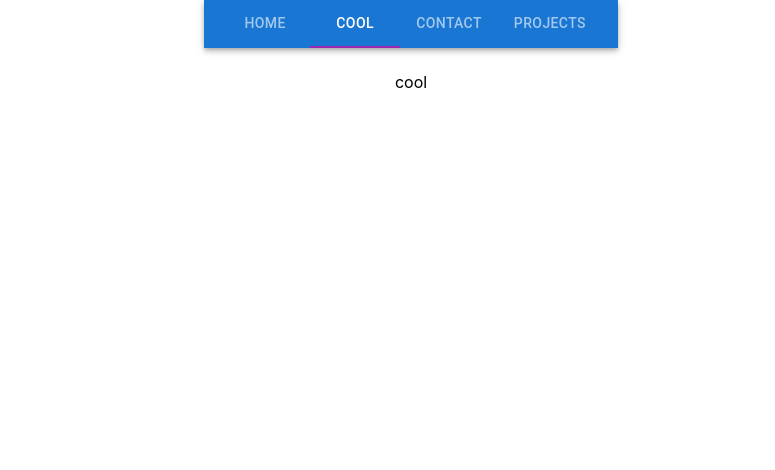
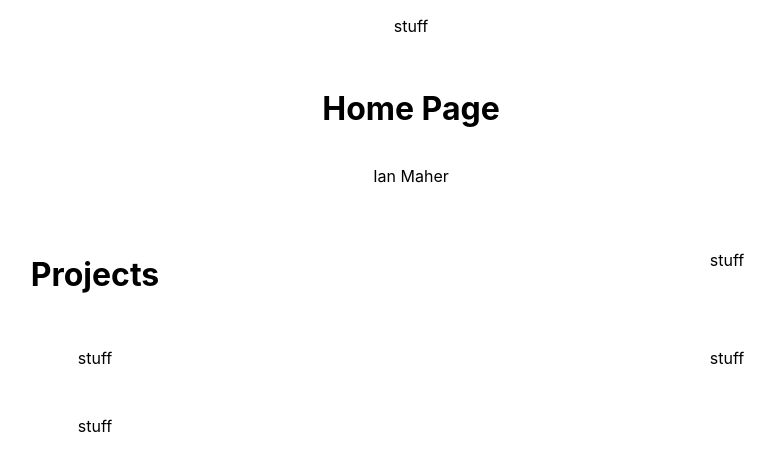
Before and after one commit to ianpmaher/portfolio, a React (Create React App) app in the folder frontend/: page / in a window 1280 px wide. Shown: the top 470 px of the page, without its empty margins (229-1004 px from the left). Built offline with nearby package versions, Linux system fonts and the light colour scheme.

Commit message:
projects container

```diff
--- a/frontend/src/App.js
+++ b/frontend/src/App.js
@@ -1,12 +1,14 @@
 import "./App.css";
 import Header from "./components/Header/Header";
-// import HomePage from "./pages/HomePage/HomePage";
+import Projects from "./components/Projects/Projects";
+import HomePage from "./pages/HomePage/HomePage";
 
 function App() {
     return (
         <div className="App">
             <Header />
-
+            <HomePage />
+            <Projects />
         </div>
     );
 }
--- a/frontend/src/components/Header/Header.js
+++ b/frontend/src/components/Header/Header.js
@@ -1,5 +1,4 @@
 import styled from "styled-components";
-import Nav from "../Nav/Nav";
 
 export const HeaderContainer = styled.div`
     display: flex;
@@ -11,7 +10,7 @@
 const Header = () => {
     return (
         <HeaderContainer>
-            <Nav/>
+            <p>stuff</p>
         </HeaderContainer>
     );
 }
--- /dev/null
+++ b/frontend/src/components/Projects/Projects.js
@@ -0,0 +1,22 @@
+import styled from "styled-components";
+
+const ProjectsContainer = styled.div`
+    display: grid;
+    grid-template-columns: repeat(2, 1fr);
+    grid-gap: 1rem;
+    padding: 1rem;
+`;
+
+const Projects = () => {
+    return (
+        <ProjectsContainer>
+            <h1>Projects</h1>
+            <p>stuff</p>
+            <p>stuff</p>
+            <p>stuff</p>
+            <p>stuff</p>
+        </ProjectsContainer>
+    );
+}
+
+export default Projects;
--- a/frontend/src/components/Nav/Nav.js
+++ b/frontend/src/components/TabNav/TabNav.js
@@ -39,7 +39,7 @@
     };
 }
 
-const Nav = (props) => {
+const TabNav = (props) => {
     const [value, setValue] = useState(1);
 
     const handleChange = (event, newValue) => {
@@ -82,4 +82,4 @@
     );
 };
 
-export default Nav;
+export default TabNav;
```
